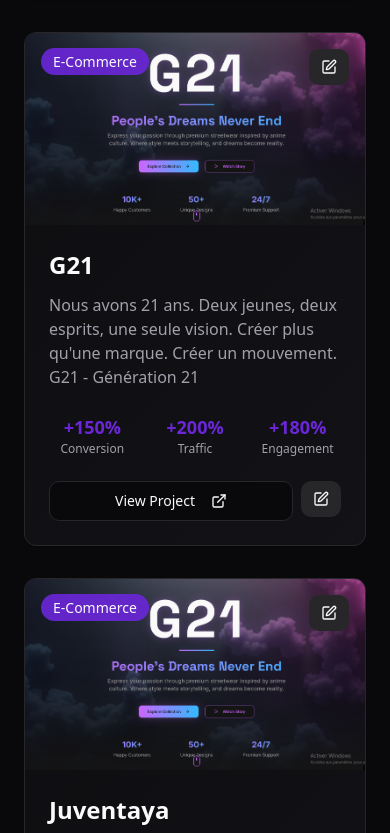
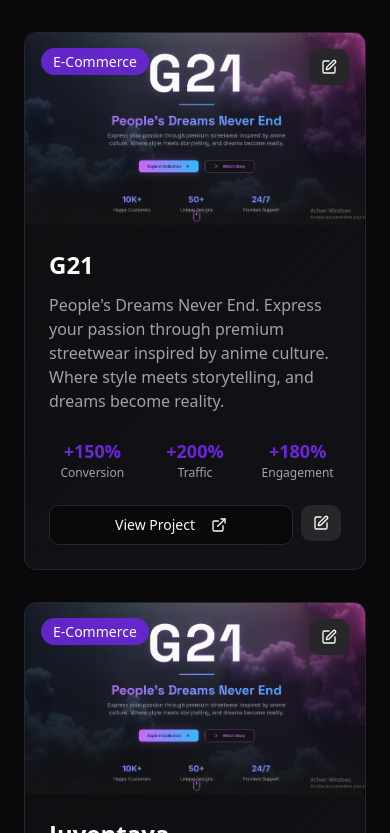
Before and after one commit to Jankiz23/ailandingcraft-showcase-99, a React (Vite) app: page / in a window 390 px wide. Shown: the part 4029-4862 px from the top of the page. Built offline with nearby package versions, Linux system fonts and the light colour scheme.

Commit message:
Fix G21 and Agency Immobilier
Updated the G21 project with the provided link and image. Also, ensured the Agency Immobilier project is displayed correctly when viewed in full screen.

```diff
--- a/src/components/CaseStudiesSection.tsx
+++ b/src/components/CaseStudiesSection.tsx
@@ -25,8 +25,8 @@ const CaseStudiesSection = () => {
       id: 2,
       title: "G21",
       category: "E-Commerce",
-      description: "Nous avons 21 ans. Deux jeunes, deux esprits, une seule vision. Créer plus qu'une marque. Créer un mouvement. G21 - Génération 21",
-      image: "/lovable-uploads/ad128a30-68e3-4d12-a86d-ccb0df07edf1.png",
+      description: "People's Dreams Never End. Express your passion through premium streetwear inspired by anime culture. Where style meets storytelling, and dreams become reality.",
+      image: "/lovable-uploads/0a4b88f2-9747-4182-b5ea-ddaed75190c0.png",
       metrics: {
         conversion: "+150%",
         traffic: "+200%",
```
Also changed, not shown: public/lovable-uploads/0a4b88f2-9747-4182-b5ea-ddaed75190c0.png (added).
